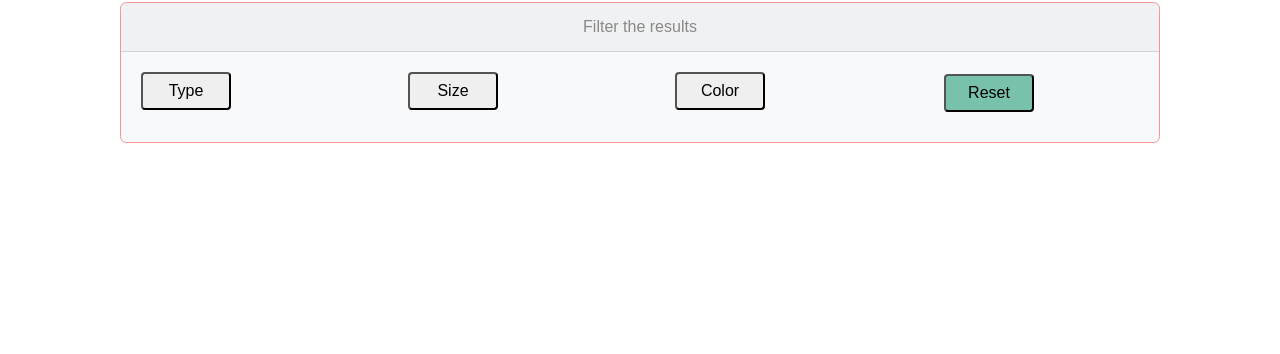
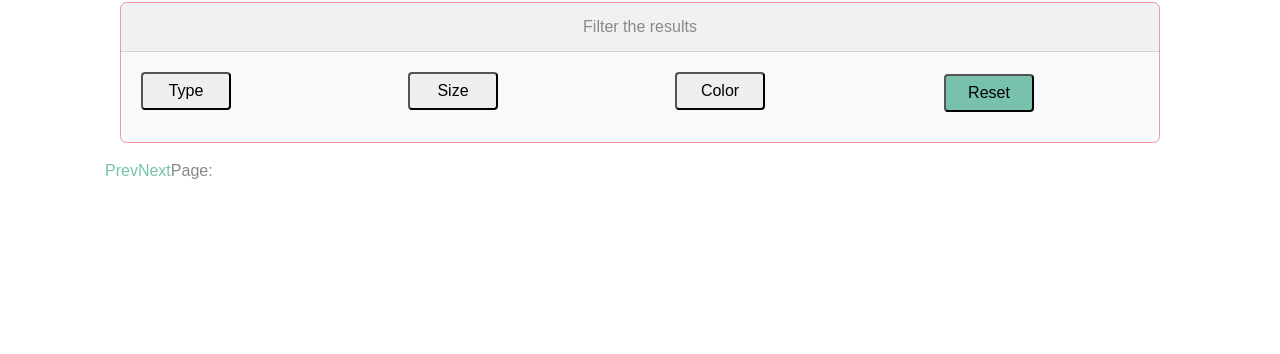
Before and after one commit to Surelis848/eDress, a Flask app: page /get_clothes in a window 1280 px wide. Shown: the part 74-428 px from the top of the page. Run offline with Flask 2, Linux system fonts and the light colour scheme; data that the repository does not hold is empty; parts of the project's set-up code (start-up, migrations or seed data) failed here and were passed over; some libraries are stand-ins or nearby versions; some web fonts are replaced.

Commit message:
Add initial pagination links

```diff
--- a/templates/getclothes.html
+++ b/templates/getclothes.html
@@ -58,4 +58,11 @@
     </div>
     {% endfor %}
 </div>
+<div class="row">
+    <div id="listingTable"></div>
+    <p><a href="javascript:prevPage()" id="btn_prev">Prev</a></p>
+    <p><a href="javascript:nextPage()" id="btn_next">Next</a></p>
+    <p>Page: <span id="page"></span></p>
+</div>
+
 {% endblock %}
```
